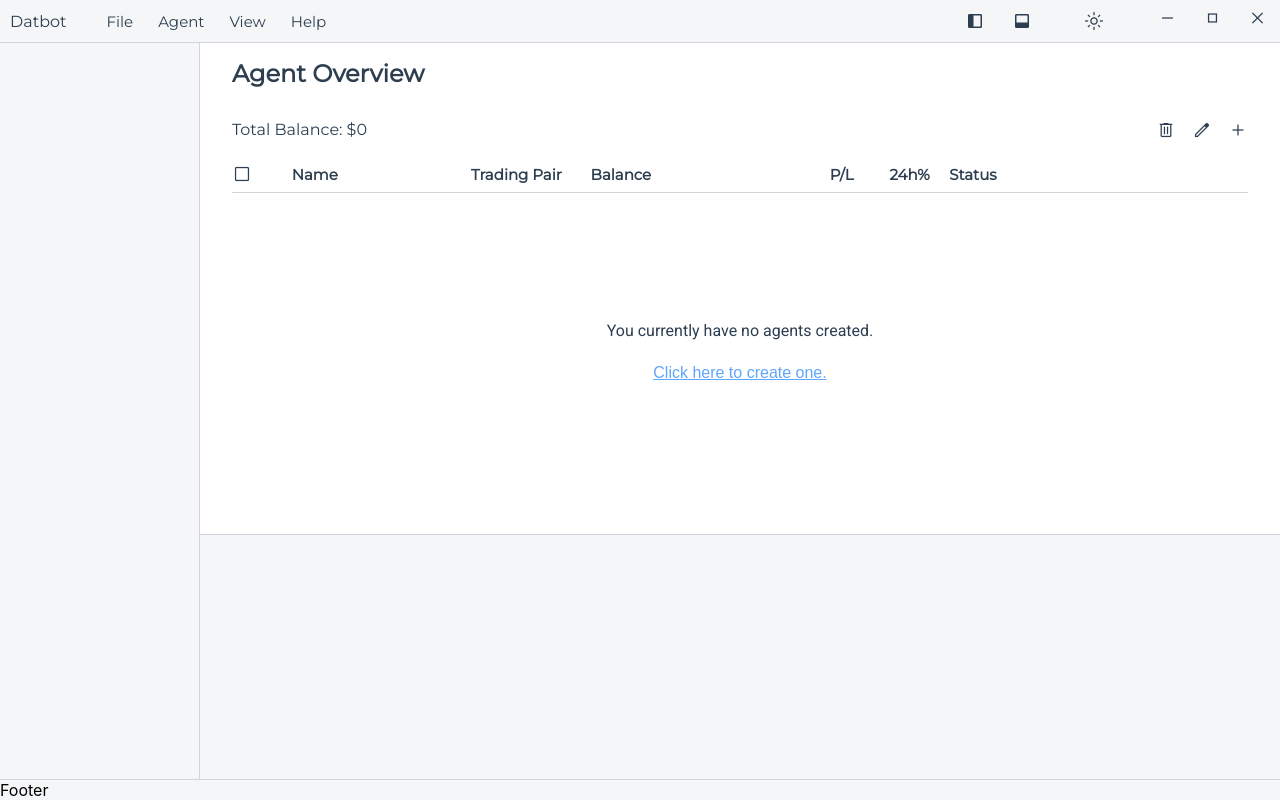
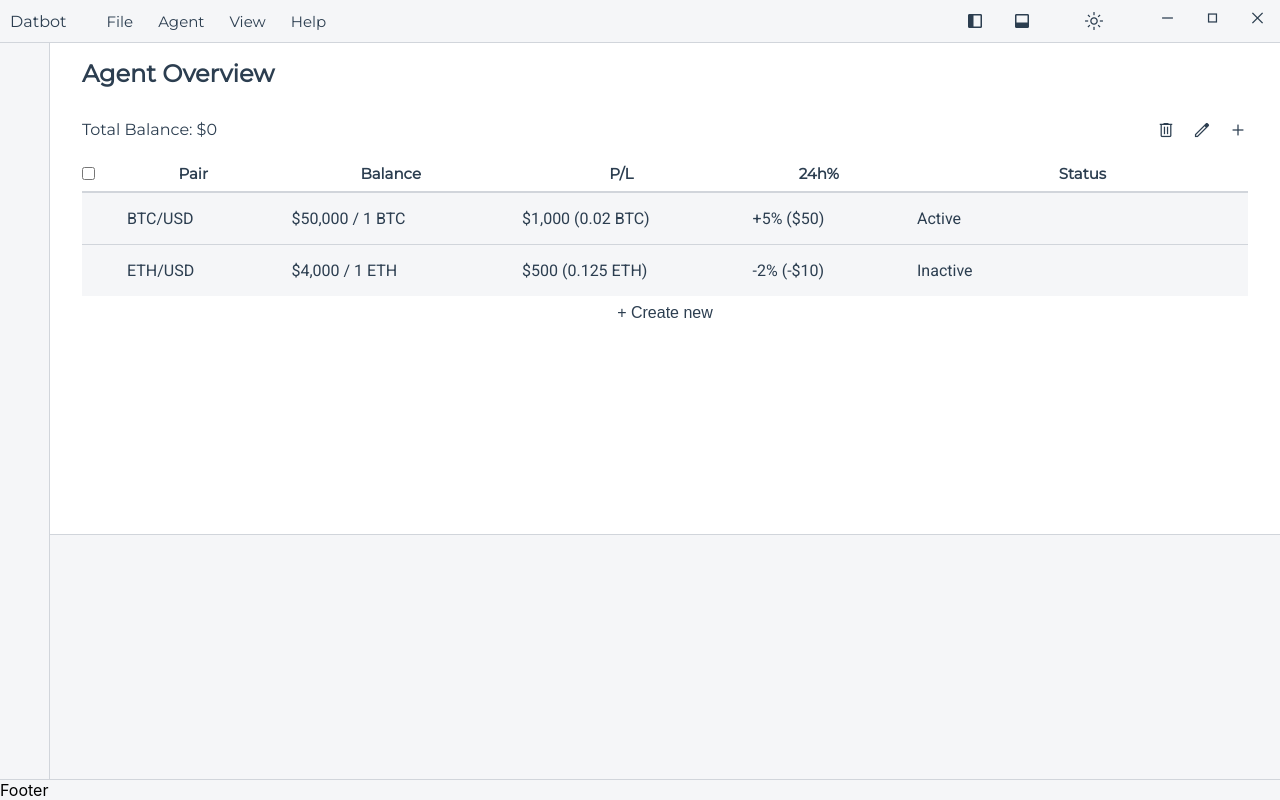
Before and after one commit to johncooked/pytrade-frontend, a React (Create React App) app in the folder my-app/: page / in a window 1280 px wide. Built offline with nearby package versions, Linux system fonts and the light colour scheme.

Commit message:
Add agent card

```diff
--- /dev/null
+++ b/my-app/src/components/AgentCard/AgentCard.css
@@ -0,0 +1,49 @@
+
+.agent-card {
+   background-color: var(--surface-color);
+   font-family: var(--font-body);
+   color: var(--surface-text-color);
+   align-items: center;
+   justify-content: center;
+   width: 100%;
+   gap: 2rem;
+   padding-top: 1rem;
+   padding-bottom: 1rem;
+   border-top: 1px solid var(--border-color);
+}
+
+.agent-card:hover {
+    box-shadow: 0 2px 4px rgba(0, 0, 0, 0.2);
+    background-color: var(--background-color);
+}
+
+.agent-card .checkbox {
+    flex: 1;
+    visibility: hidden;
+}
+
+.agent-card:hover .checkbox {
+    visibility: visible;
+}
+
+.agent-pair {
+    flex: 2;
+}
+
+.agent-balance {
+    flex: 3;
+}
+
+.agent-pl {
+    flex: 3;
+}
+
+.agent-percentage {
+    flex: 2;
+}
+
+.agent-status {
+    flex: 5;
+}
+
+/* Others */
--- /dev/null
+++ b/my-app/src/components/AgentCard/AgentCard.jsx
@@ -0,0 +1,43 @@
+import React from "react";
+import "./AgentCard.css";
+
+const AgentCard = ({ agent, onPowerToggle, onEdit, onDelete }) => {
+    return (
+        <div className="agent-card flex-row">
+            <div className="agent-select flex-row">
+                <input type="checkbox" className="checkbox" />
+            </div>
+            <div className="agent-pair flex-row">
+                <p>{agent.tradingPair}</p>
+            </div>
+            <div className="agent-balance flex-row">
+                <p>
+                    {agent.marketPrice.base} / {agent.marketPrice.quote}
+                </p>
+            </div>
+            <div className="agent-pl flex-row">
+                <p>
+                    {agent.balance.base} ({agent.balance.quote})
+                </p>
+            </div>
+            <div className="agent-percentage flex-row">
+                <p>
+                    {agent.profitLoss.percentage} ({agent.profitLoss.money})
+                </p>
+            </div>
+            <div className="agent-status flex-row">
+                <p>{agent.status}</p>
+            </div>
+
+            {/* <div className="agent-actions flex-row">
+                <button onClick={() => onPowerToggle(agent.id)}>
+                    {agent.status === "Active" ? "Power Off" : "Power On"}
+                </button>
+                <button onClick={() => onEdit(agent.id)}>Edit</button>
+                <button onClick={() => onDelete(agent.id)}>Delete</button>
+            </div> */}
+        </div>
+    );
+};
+
+export default AgentCard;
--- a/my-app/src/components/AgentPanel/AgentPanel.css
+++ b/my-app/src/components/AgentPanel/AgentPanel.css
@@ -33,40 +33,37 @@
     padding-bottom: 0.5rem;
     align-items: center;
     justify-content: center;
+    gap: 2rem;
 }
 
-.agent-card-labels span {
+.pair-label {
+    flex: 2;
     align-items: center;
     justify-content: center;
 }
 
-.agent-card-labels .material-symbols-outlined {
-    font-size: 20px;
-    flex: 1;
-}
-
-.name-label {
+.balance-label {
     flex: 3;
-}
-
-.pair-label {
-    flex: 2;
-}
-
-.balance-label {
-    flex: 4;
+    align-items: center;
+    justify-content: center;
 }
 
 .pl-label {
-    flex: 1;
+    flex: 3;
+    align-items: center;
+    justify-content: center;
 }
 
 .percentage-label {
-    flex: 1;
+    flex: 2;
+    align-items: center;
+    justify-content: center;
 }
 
 .status-label {
     flex: 5;
+    align-items: center;
+    justify-content: center;
 }
 
 /* Content Styles */
@@ -93,6 +90,12 @@
     font-size: 1rem;
 }
 
+/* Agent List Styles */
+.agent-list {
+    width: 100%;
+    font-size: 1rem;
+}
+
 /* Others */
 button {
     font-size: 1rem;
@@ -103,3 +106,7 @@ button {
 u {
     color: var(--primary-color);
 }
+
+.align-center {
+
+}
--- a/my-app/src/components/AgentPanel/AgentPanel.jsx
+++ b/my-app/src/components/AgentPanel/AgentPanel.jsx
@@ -1,14 +1,57 @@
 import React, { useState } from "react";
 import "./AgentPanel.css";
+import AgentCard from "../AgentCard/AgentCard";
 
 const AgentPanel = () => {
-    const [agents, setAgents] = useState([]);
+    const [agents, setAgents] = useState([
+        {
+            id: 1,
+            tradingPair: "BTC/USD",
+            marketPrice: { base: "$50,000", quote: "1 BTC" },
+            balance: { base: "$1,000", quote: "0.02 BTC" },
+            profitLoss: { percentage: "+5%", money: "$50" },
+            status: "Active",
+        },
+        {
+            id: 2,
+            tradingPair: "ETH/USD",
+            marketPrice: { base: "$4,000", quote: "1 ETH" },
+            balance: { base: "$500", quote: "0.125 ETH" },
+            profitLoss: { percentage: "-2%", money: "-$10" },
+            status: "Inactive",
+        },
+    ]);
+
+    const handlePowerToggle = (id) => {
+        setAgents(
+            agents.map((agent) =>
+                agent.id === id
+                    ? {
+                          ...agent,
+                          status:
+                              agent.status === "Active" ? "Inactive" : "Active",
+                      }
+                    : agent
+            )
+        );
+    };
+
+    const handleEdit = (id) => {
+        alert(`Edit agent with ID: ${id}`);
+    };
+
+    const handleDelete = (id) => {
+        setAgents(agents.filter((agent) => agent.id !== id));
+    };
 
     const handleAddAgent = () => {
-        // Add a new agent (this is just a placeholder for demonstration)
         const newAgent = {
             id: agents.length + 1,
-            name: `Agent ${agents.length + 1}`,
+            tradingPair: "New Pair",
+            marketPrice: { base: "$0", quote: "0 Units" },
+            balance: { base: "$0", quote: "0 Units" },
+            profitLoss: { percentage: "0%", money: "$0" },
+            status: "Inactive",
         };
         setAgents([...agents, newAgent]);
     };
@@ -33,27 +76,34 @@ const AgentPanel = () => {
                 </div>
             </div>
             <div className="agent-card-labels flex-row">
-                <span className="material-symbols-outlined">
-                    check_box_outline_blank
+                <div className="flex-row">
+                    <input type="checkbox" className="checkbox" />
+                </div>
+                <div className="pair-label flex-row">
+                    <span>
+                        <b>Pair</b>
                     </span>
-                <span className="name-label">
-                    <b>Name</b>
-                </span>
-                <span className="pair-label">
-                    <b>Trading Pair</b>
-                </span>
-                <span className="balance-label">
+                </div>
+                <div className="balance-label flex-row">
+                    <span>
                         <b>Balance</b>
                     </span>
-                <span className="pl-label">
+                </div>
+                <div className="pl-label flex-row">
+                    <span>
                         <b>P/L</b>
                     </span>
-                <span className="percentage-label">
+                </div>
+                <div className="percentage-label flex-row">
+                    <span>
                         <b>24h%</b>
                     </span>
-                <span className="status-label">
+                </div>
+                <div className="status-label flex-row">
+                    <span>
                         <b>Status</b>
                     </span>
+                </div>
             </div>
             {agents.length === 0 ? (
                 <div className="agent-panel-content no-agents flex-col">
@@ -66,12 +116,16 @@ const AgentPanel = () => {
                 </div>
             ) : (
                 <div className="agent-panel-content agent-exists flex-col">
-                    <div className="agents-list">
-                        <ul>
+                    <div className="agent-list">
                         {agents.map((agent) => (
-                                <li key={agent.id}>{agent.name}</li>
+                            <AgentCard
+                                key={agent.id}
+                                agent={agent}
+                                onPowerToggle={handlePowerToggle}
+                                onEdit={handleEdit}
+                                onDelete={handleDelete}
+                            />
                         ))}
-                        </ul>
                     </div>
                     <div className="agent-btn-container">
                         <button
--- a/my-app/src/components/SideMenu/SideMenu.css
+++ b/my-app/src/components/SideMenu/SideMenu.css
@@ -1,6 +1,6 @@
 .side-menu {
     height: 100%;
-    width: 200px;
+    width: 50px;
     overflow: hidden;
     background-color: var(--surface-color);
     border-right: 1px solid var(--border-color);
```
Lines whose indentation alone changed are shown as unchanged.
